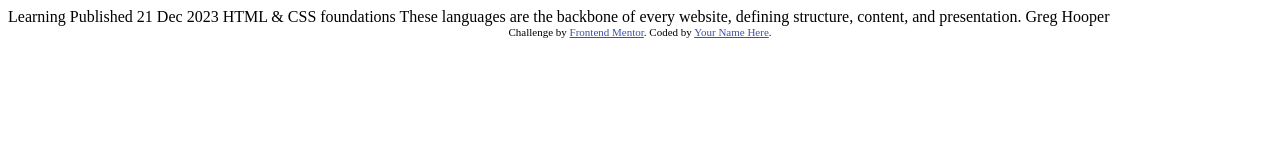
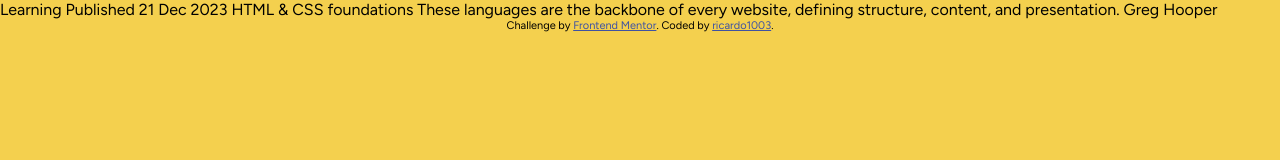
Before and after one commit to ricardo1003/blog-preview-card-main, a plain HTML site: page index.html in a window 1280 px wide. Drawn offline with Linux system fonts and the light colour scheme.

Commit message:
adding stylesheet and basic styles

```diff
--- /dev/null
+++ b/css/styles.css
@@ -0,0 +1,10 @@
+body{
+    margin: 0;
+    background-color: hsl(47, 88%, 63%);
+    font-family: "Figtree";
+}
+
+
+.attribution {
+    font-size: 11px; text-align: center; }
+    .attribution a { color: hsl(228, 45%, 44%); }
--- a/index.html
+++ b/index.html
@@ -5,14 +5,11 @@
   <meta name="viewport" content="width=device-width, initial-scale=1.0"> <!-- displays site properly based on user's device -->
 
   <link rel="icon" type="image/png" sizes="32x32" href="./assets/images/favicon-32x32.png">
-
+  <link rel="preconnect" href="https://fonts.googleapis.com">
+  <link rel="preconnect" href="https://fonts.gstatic.com" crossorigin>
+  <link href="https://fonts.googleapis.com/css2?family=Figtree:ital,wght@0,300..900;1,300..900&display=swap" rel="stylesheet">
+  <link rel="stylesheet" href="./css/styles.css">
   <title>Frontend Mentor | Blog preview card</title>
-
-  <!-- Feel free to remove these styles or customise in your own stylesheet 👍 -->
-  <style>
-    .attribution { font-size: 11px; text-align: center; }
-    .attribution a { color: hsl(228, 45%, 44%); }
-  </style>
 </head>
 <body>
 
@@ -28,7 +25,7 @@
 
   <div class="attribution">
     Challenge by <a href="https://www.frontendmentor.io?ref=challenge" target="_blank">Frontend Mentor</a>.
-    Coded by <a href="#">Your Name Here</a>.
+    Coded by <a href="https://github.com/ricardo1003">ricardo1003</a>.
   </div>
 </body>
 </html>
```
